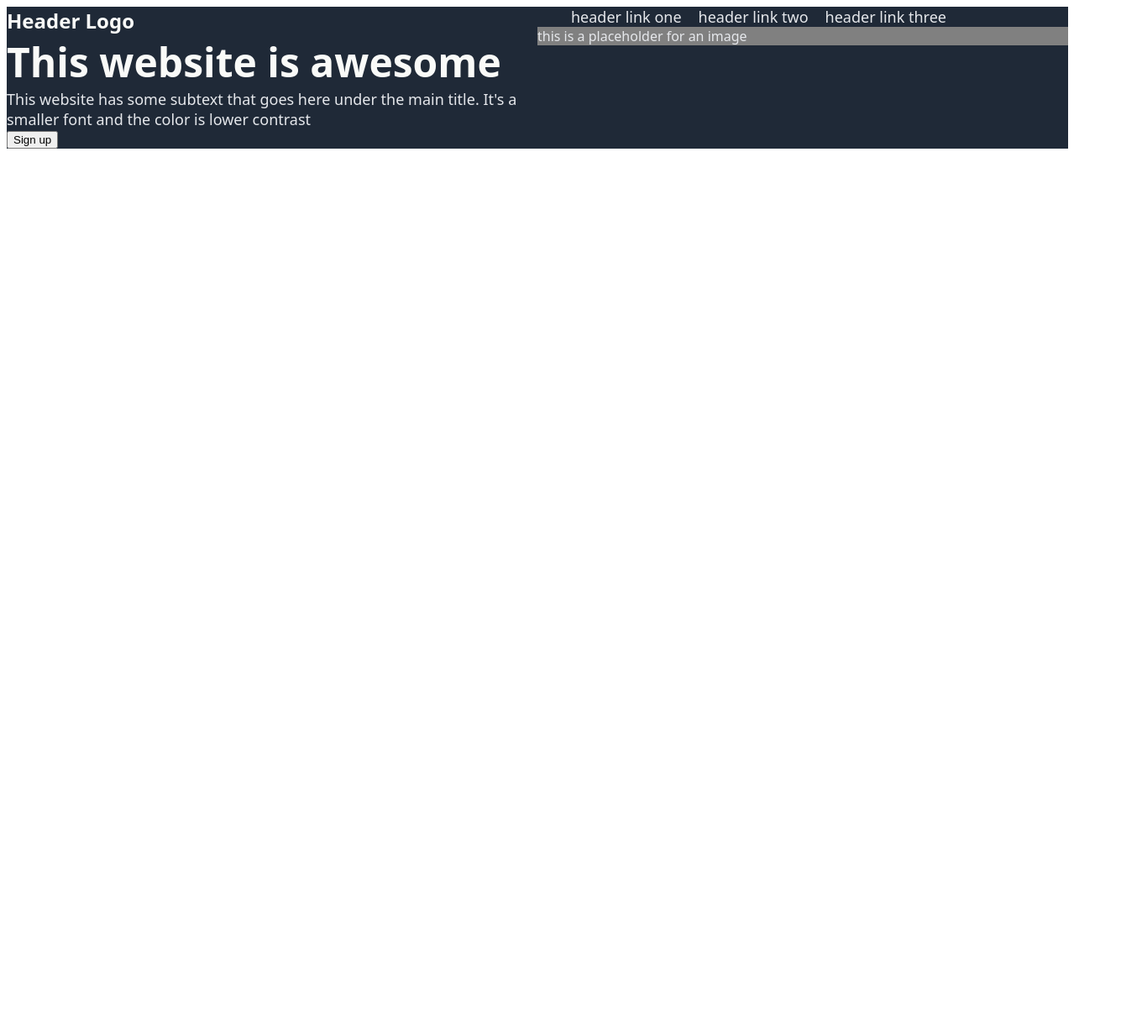
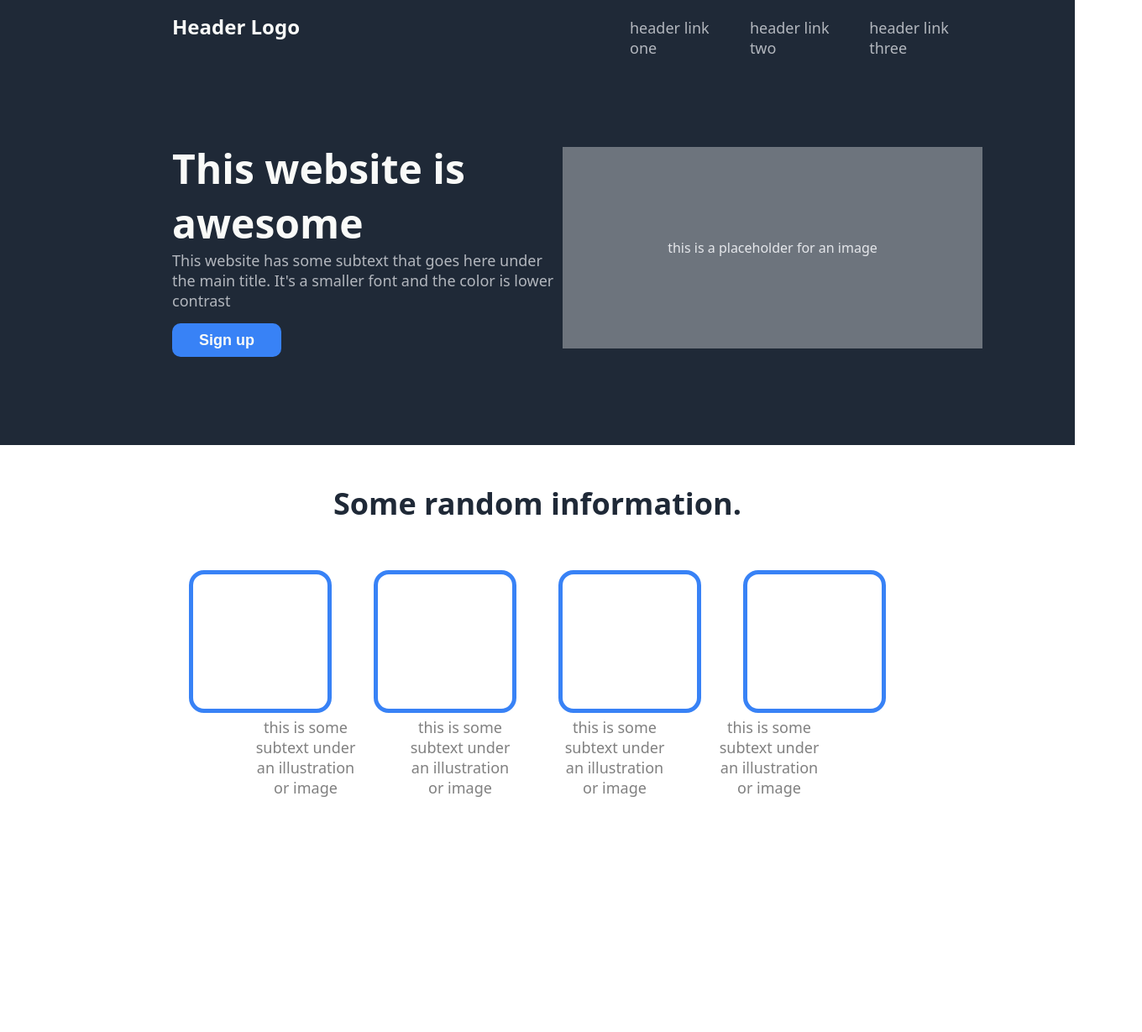
Before and after one commit to sophiagreenaway/odin-landing-page, a plain HTML site: page index.html in a window 1280 px wide. Shown: the whole page at 84% size, 1360 px wide, since content can reach past the window. Before the commit the page ends 800 px from the top, so only its background shows below. Drawn offline with Linux system fonts and the light colour scheme.

Commit message:
Finished the header: went with two boxes up top and two columns below. Created hero and subtext and placeholder image. Created middle section with three rows.

```diff
--- a/index.html
+++ b/index.html
@@ -7,6 +7,7 @@
     </head>
 
     <body>
+        <div class="page-wrapper">
             <div class="header">
                 <div class="column">
                     <div class="left-column">
@@ -25,17 +26,52 @@
                             </button>
                         </div> <!-- hero-container end -->
                     </div> <!-- left-column end -->
-        </div> <!-- column end -->
+                </div> <!-- column 1 end -->
                 <div class="column">
+                    <div class="right-column">
+                        <div class="top-right">
                             <ul class="links">
                                 <li><a href="https://google.com">header link one</a></li>
                                 <li><a href="https://google.com">header link two</a></li>
                                 <li><a href="https://google.com">header link three</a></li>
                             </ul>
-            <div class="placeholder">
+                        </div>
+                        <div class="image-placeholder">
                             this is a placeholder for an image
+                        </div> <!-- ploaceholder end -->
+                    </div>  <!-- right-column end -->
+                </div> <!-- column 2 end -->
+            </div> <!-- header end -->
+        <div class="random-information">
+            Some random information.
         </div>
+            <div class="middle">
+                <div class="row">
+                    <div class="boxes">
+                        <div class="box-1"></div>
+                        <div class="box-2"></div>
+                        <div class="box-3"></div>
+                        <div class="box-4"></div>
+                    </div><!-- boxes end -->
+                    <div class="contents">
+                        <div class="contents-1">
+                            this is some subtext under an illustration or image
                         </div>
+                        <div class="contents-2">
+                            this is some subtext under an illustration or image
                         </div>
+                        <div class="contents-3">
+                            this is some subtext under an illustration or image
+                        </div>
+                        <div class="contents-4">
+                            this is some subtext under an illustration or image
+                        </div>
+                    </div> <!-- contents end -->
+                </div> <!-- row end -->
+            </div> <!-- middle end -->
+        </div> <!-- page-wrapper end -->
+        <div class="quote-container">
+
+        </div> <!-- quote-container end -->
     </body>
 </html>
--- a/style.css
+++ b/style.css
@@ -1,17 +1,17 @@
 body {
-    font-family: system-ui, -apple-system, BlinkMacSystemFont, 'Segoe UI', Roboto, Oxygen, Ubuntu, Cantarell, 'Open Sans', 'Helvetica Neue', sans-serif
+    font-family: system-ui, -apple-system, BlinkMacSystemFont, 'Segoe UI', Roboto, Oxygen, Ubuntu, Cantarell, 'Open Sans', 'Helvetica Neue', sans-serif;
+    margin: 0;
 }
 
 ul {
     list-style-type: none;
     display: flex;
     gap: 20px;
-    margin: 0;
 }
 
 a {
     text-decoration: none;
-    color: #e5e7eb;
+    color: #b2b6bd;
     font-size: 18px;
 }
 
@@ -19,10 +19,8 @@ a {
     background-color: #1f2937;
     flex-direction: row;
     display: flex;
-    flex-wrap: wrap;
-    justify-content: flex-start;
-    width: 100%
-    /* height: 300px; */
+    height: 530px;
+    width: 100%;
 }
 /*this is my row container */
 
@@ -34,25 +32,125 @@ a {
 }
 /*this is my column container nested in my row container */
 
+.left-column {
+    padding-left: 200px;
+    width: 470px;
+}
+
+.right-column {
+    padding-right: 190px;
+}
+
 .logo {
     font-weight: bold;
     color: #f9faf8;
     font-size: 24px;
+    margin-top: 15px;
+    margin-left: 5px;
+}
+
+.top-right {
+    display: flex;
+    margin-left: 40px;
+    margin-top: 5px;
+}
+
+.hero-container {
+    margin: 5px;
 }
 
 .hero-main-text {
+    margin-top: 120px;
     font-size: 48px;
     color: #f9faf8;
     font-weight: 900;
 }
 
 .hero-secondary-text {
-    color: #e5e7eb;
+    color:#b2b6bd;
     font-size: 18px;
 }
 
-.placeholder {
+button {
+    background-color: #3882F6;
+    color: #f9faf8;
+    width: 130px;
+    height: 40px;
+    font-size: 18px;
+    border-radius: 10px;
+    font-weight: bold;
+    border: 0;
+    margin-top: 15px;
+}
+
+.image-placeholder {
+    margin-top: 90px;
     display: flex;
-    background-color: grey;
+    height: 240px;
+    width: 500px;
+    background-color: #6d747d;
     color: #e5e7eb;
+    align-items: center;
+    justify-content: center;
 }
+
+.middle {
+    height: 600px;
+}
+
+.random-information {
+    color: #1f2937;
+    font-size: 36px;
+    font-weight: 900;
+    display: flex;
+    flex-direction: row;
+    justify-content: center;
+    align-items: center;
+    margin-top: 45px;
+}
+
+.row {
+    display: flex;
+    flex-direction: row;
+    flex-wrap: wrap;
+    align-items: flex-end;
+    justify-content: center;
+    margin-top: 5px;
+}
+
+.boxes {
+    display: flex;
+    flex-direction: row;
+    align-items: flex-end;
+    height: 220px;
+    gap: 50px;
+    margin-bottom: 5px;
+}
+
+.box-1,
+.box-2,
+.box-3,
+.box-4 {
+    width: 160px;
+    height: 160px;
+    border: 5px #3882F6;
+    border-style: solid;
+    border-radius: 18px;
+}
+
+.contents {
+    display: flex;
+    flex-direction: row;
+    color: grey;
+    flex-basis: 100%;
+    text-align: center;
+    margin: 0px 300px;
+    gap: 56px;
+}
+
+.contents-1,
+.contents-2,
+.contents-3,
+.contents-4 {
+    font-size: 18px;
+}
```
Lines whose indentation alone changed are shown as unchanged.
